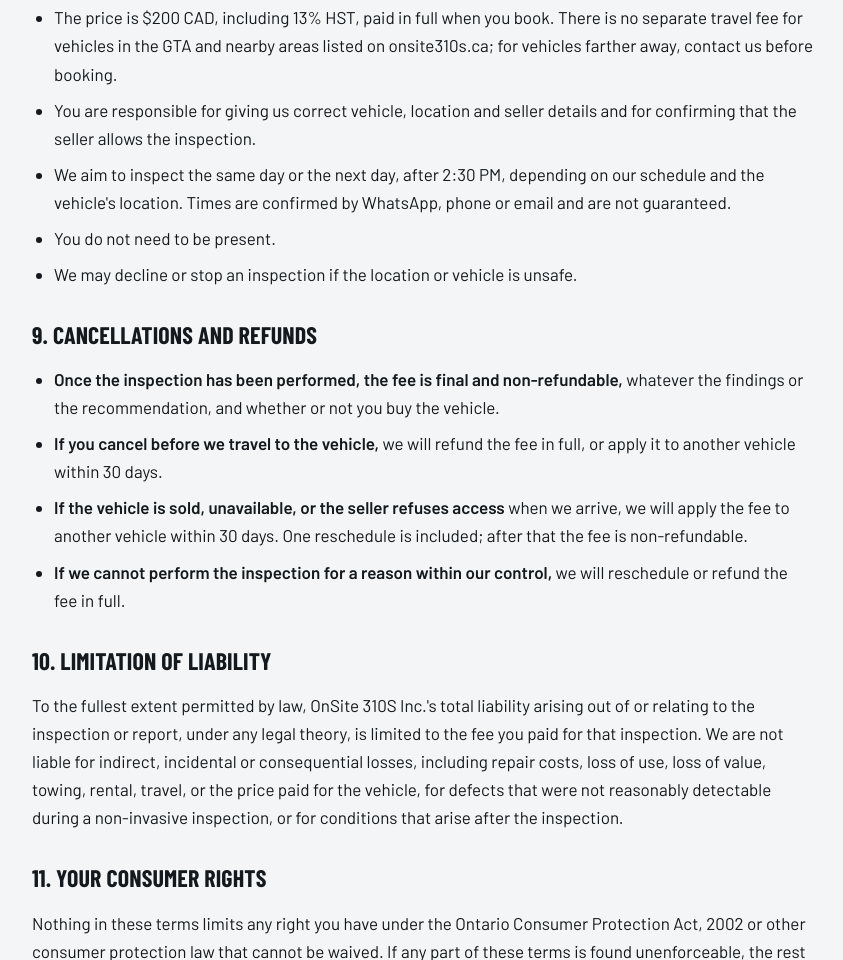
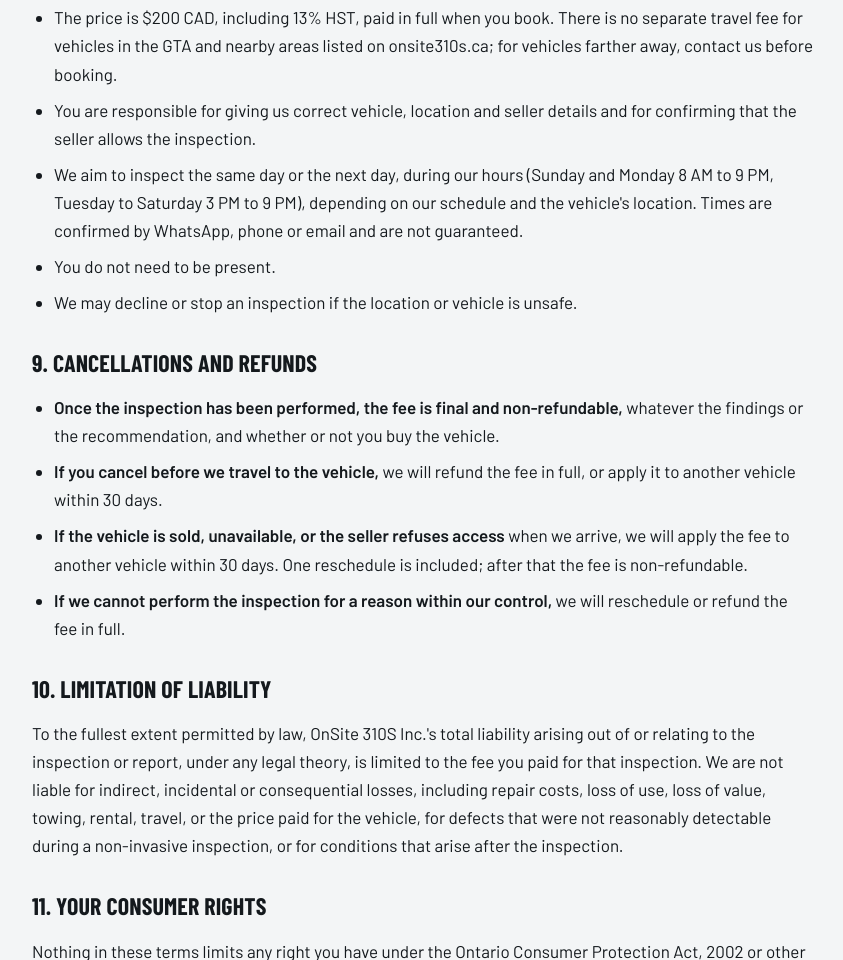
Before and after one commit to onsite310s-bot/onsite310s-site, a plain HTML site: page terms.html in a window 1280 px wide. Shown: the part 3201-4161 px from the top of the page, without its empty margins (68-911 px from the left). Drawn offline with nearby package versions, Linux system fonts and the light colour scheme; a web font is replaced by a local one.

Commit message:
Terms: match hours to Google profile

```diff
--- a/terms.html
+++ b/terms.html
@@ -445,7 +445,7 @@ details.more summary{cursor:pointer;font:600 14px/1.2 var(--body);color:var(--mu
 <ul>
   <li>The price is $200 CAD, including 13% HST, paid in full when you book. There is no separate travel fee for vehicles in the GTA and nearby areas listed on onsite310s.ca; for vehicles farther away, contact us before booking.</li>
   <li>You are responsible for giving us correct vehicle, location and seller details and for confirming that the seller allows the inspection.</li>
-  <li>We aim to inspect the same day or the next day, after 2:30 PM, depending on our schedule and the vehicle's location. Times are confirmed by WhatsApp, phone or email and are not guaranteed.</li>
+  <li>We aim to inspect the same day or the next day, during our hours (Sunday and Monday 8 AM to 9 PM, Tuesday to Saturday 3 PM to 9 PM), depending on our schedule and the vehicle's location. Times are confirmed by WhatsApp, phone or email and are not guaranteed.</li>
   <li>You do not need to be present.</li>
   <li>We may decline or stop an inspection if the location or vehicle is unsafe.</li>
 </ul>
```
